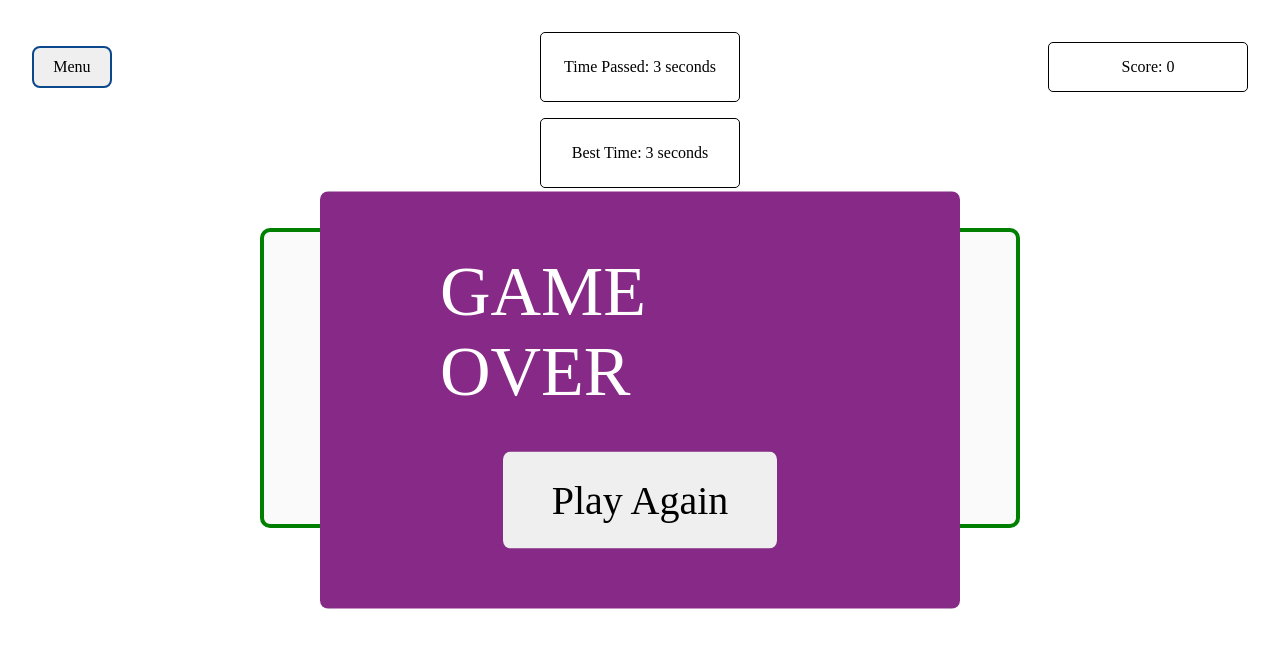
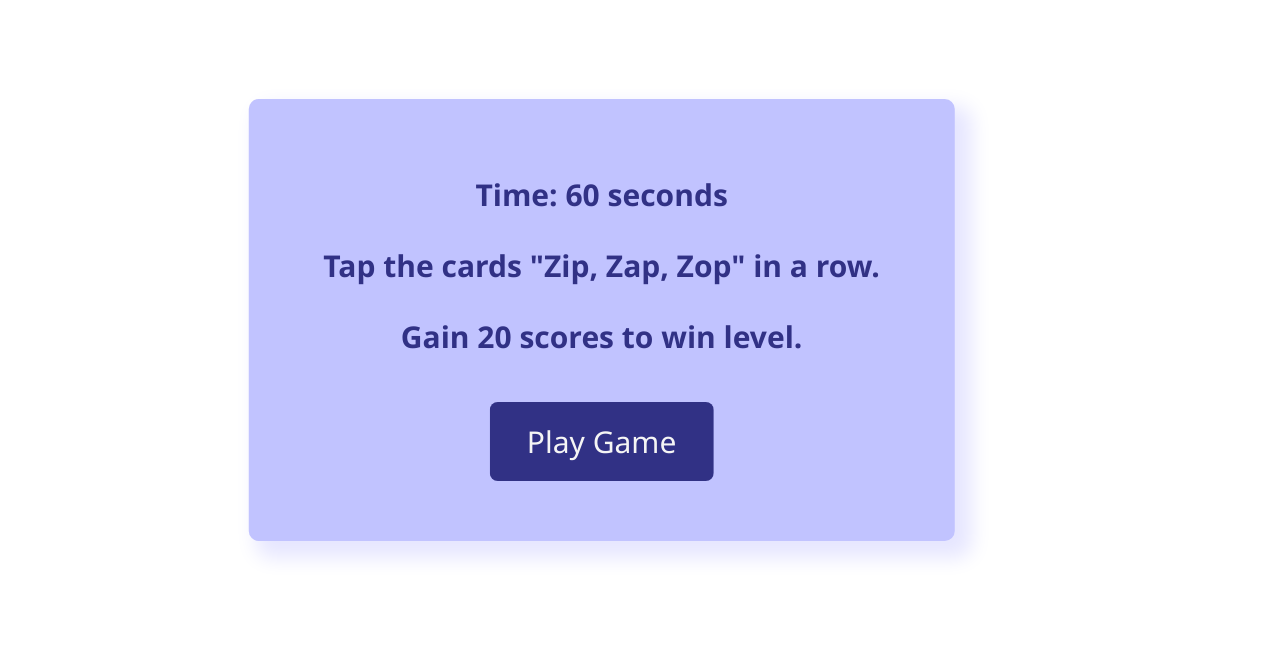
Before and after one commit to Moe-Pwint/Zip-Zap-Zop-Game, a React (Vite) app: page / in a window 1280 px wide. Shown: the top 648 px of the page. Built offline with nearby package versions, Linux system fonts and the light colour scheme.

Commit message:
Add GameInfoUI to start gamePlaying. Update CSS.

```diff
--- a/src/components/StartingUI.css
+++ b/src/components/StartingUI.css
@@ -1,10 +1,44 @@
 body {
   margin: 0;
-  padding: 2em;
+  padding: 0;
+}
+
+:root {
+  --light-purple: rgb(193, 195, 255);
+  --mid-yellow: rgb(225, 180, 0);
+  --mid-purple: rgb(91, 91, 196);
+  --dark-purple: rgb(49, 49, 133);
 }
 
 * {
   box-sizing: border-box;
+  font-family: 'Segoe UI', Tahoma, Geneva, Verdana, sans-serif;
+}
+
+.gameInfoContainer {
+  position: absolute;
+  top: 40%;
+  left: 47%;
+  transform: translate(-50%, -50%);
+  font-size: 30px;
+  display: flex;
+  flex-direction: column;
+  align-items: center;
+  background-color: var(--light-purple);
+  border-radius: 10px;
+  box-shadow: 12px 12px 20px 5px rgb(0 0 255 / 0.1);
+  width: max-content;
+  padding: 2em;
+  p {
+    font-weight: 700;
+    margin: 15px;
+    color: var(--dark-purple);
+  }
+  button {
+    color: whitesmoke;
+    background-color: var(--dark-purple);
+    margin-top: 30px;
+  }
 }
 
 .menuBtn {
@@ -12,8 +46,10 @@ body {
 }
 
 .topContainer {
+  width: 90vw;
   display: flex;
   align-items: center;
+  margin: auto;
 }
 
 .menuContainer {
@@ -69,7 +105,7 @@ body {
 }
 
 .card {
-  border: 4px solid green;
+  border: 4px solid var(--mid-yellow);
   border-radius: 10px;
   width: 200px;
   height: 300px;
@@ -85,7 +121,7 @@ body {
   top: 50%;
   left: 50%;
   transform: translate(-50%, -50%);
-  background-color: rgb(135, 42, 135);
+  background-color: var(--mid-purple);
   padding: 60px 120px;
   font-size: 70px;
   color: white;
--- a/src/components/StartingUI.jsx
+++ b/src/components/StartingUI.jsx
@@ -12,7 +12,11 @@ export default function StartingUI() {
   const totalTime = useRef(3)
   const [score, setScore] = useState(0)
   const [gameWin, setGameWin] = useState(null)
-  const [gamePlaying, setGamePlaying] = useState(true)
+  const [gamePlaying, setGamePlaying] = useState(null)
+
+  function beginGame() {
+    setGamePlaying(true)
+  }
 
   function handleScore() {
     setScore((score) => score + 1)
@@ -20,12 +24,12 @@ export default function StartingUI() {
 
   function activateGameLoss() {
     setGamePlaying(false)
-    setTimeout(() => setGameWin(false), 1000)
+    setTimeout(() => setGameWin(false), 500)
   }
 
   function activateGameWin() {
     setGamePlaying(false)
-    setTimeout(() => setGameWin(true), 1000)
+    setTimeout(() => setGameWin(true), 500)
   }
 
   useEffect(() => {
@@ -45,6 +49,9 @@ export default function StartingUI() {
     }
   })
 
+  if (gamePlaying === null) {
+    return <GameInfoUI beginGame={beginGame} />
+  } else {
     return (
       <>
         <WinLoseAlert gameWin={gameWin} />
@@ -64,3 +71,16 @@ export default function StartingUI() {
       </>
     )
   }
+}
+
+function GameInfoUI({ beginGame }) {
+  return (
+    <div className="gameInfoContainer">
+      <p>Time: 60 seconds</p>
+      <p>Tap the cards &quot;Zip, Zap, Zop&quot; in a row.</p>
+      <p>Gain 20 scores to win level.</p>
+
+      <button onClick={beginGame}>Play Game</button>
+    </div>
+  )
+}
```
Lines whose indentation alone changed are shown as unchanged.
